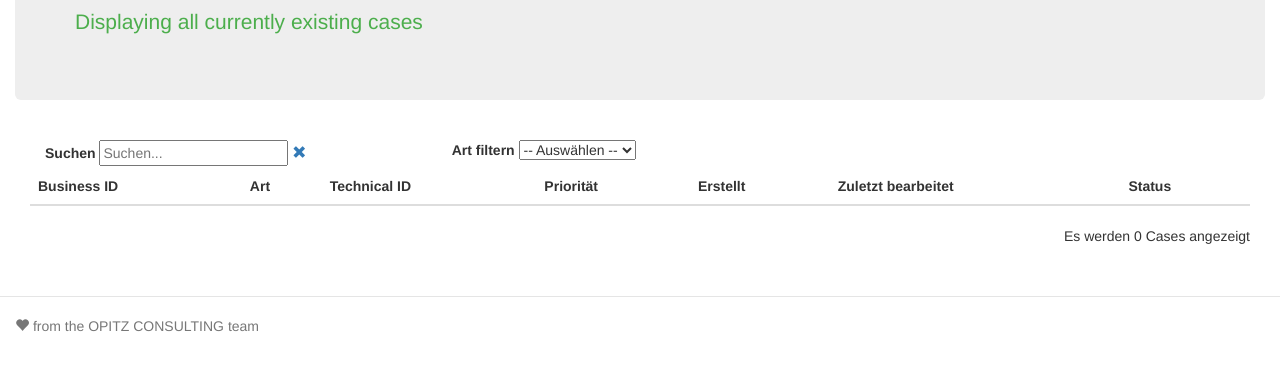
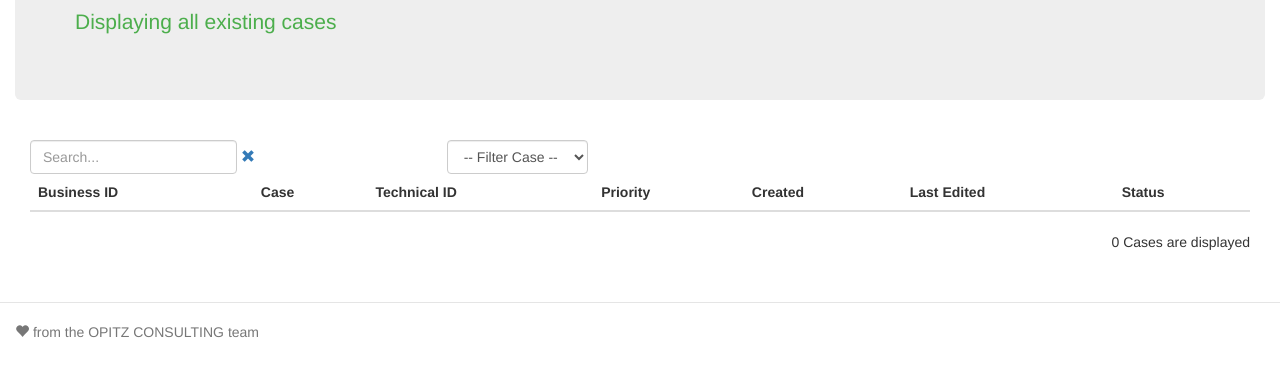
Before and after one commit to opitzconsulting/cattlecrew-case-management-ui, a website: page app/index.html in a window 1280 px wide. Shown: the part 243-620 px from the top of the page. Drawn offline with nearby package versions, Linux system fonts and the light colour scheme; some packages are replaced by stand-ins of ours; files that its build step writes are made by us from their sources; no server answers.

Commit message:
ui: improves dashboard view

```diff
--- a/app/views/dashboard.html
+++ b/app/views/dashboard.html
@@ -2,7 +2,7 @@
   <h1>Dashboard</h1>
 
   <p class="lead">
-    Displaying all currently existing cases
+    Displaying all existing cases
   </p>
 </div>
 
@@ -10,36 +10,51 @@
 
   <div class="col-md-12">
 
-    <div class="table-responsive">
+    <div class="row"> <!-- 1st row -->
 
       <div class="col-md-4">
-        <label for="searchText">Suchen</label>
-        <input id="searchText" type="text" placeholder="Suchen..." ng-model="searchText">
+        <form class="form-inline" role="form">
+          <div class="form-group">
+            <input id="searchText" type="text" class="form-control" placeholder="Search..." ng-model="searchText">
+          </div>
+          <div class="form-group">
             <a class="clear" ng-click="searchText=''"><span class="glyphicon glyphicon-remove"></span></a>
+          </div>
+        </form>
       </div>
 
       <div class="col-md-8">
-        <label for="filterCase">Art filtern</label>
-        <select id="filterCase" ng-model="selectedCaseDefinition"
+        <form class="form-inline" role="form">
+          <div class="form-group">
+            <select id="filterCase" class="form-control" ng-model="selectedCaseDefinition"
                     ng-options="caseDefinition.key for caseDefinition in caseDefinitionsArrayContainer.caseDefinitionList">
-          <option value="">-- Auswählen --</option>
+              <option value="">-- Filter Case --</option>
             </select>
           </div>
+        </form>
+      </div>
+
+    </div>
+
+    <div class="row"> <!-- 2nd row -->
+
+      <div class="table-responsive col-md-12">
 
         <table class="table table-hover">
           <thead>
           <tr>
             <th>Business ID</th>
-          <th>Art</th>
+            <th>Case</th>
             <th>Technical ID</th>
-          <th>Priorität</th>
-          <th>Erstellt</th>
-          <th>Zuletzt bearbeitet</th>
+            <th>Priority</th>
+            <th>Created</th>
+            <th>Last Edited</th>
             <th>Status</th>
           </tr>
           </thead>
           <tbody>
-        <tr ng-repeat="case in resultedCases = (casesOverviewArrayContainer.casesList | orderBy: casesOrderCondition.predicate : casesOrderCondition.reverse | filter : {caseDefinition : selectedCaseDefinition.key} : true | filter : searchText)">
+          <tr
+            ng-repeat="case in resultedCases = (casesOverviewArrayContainer.casesList | orderBy: casesOrderCondition.predicate : casesOrderCondition.reverse | filter : {caseDefinition : selectedCaseDefinition.key} : true | filter : searchText)">
             <td>{{case.businessKey}}</td>
             <td>{{case.caseDefinition}}</td>
             <td>{{case.id}}</td>
@@ -54,10 +69,12 @@
           </tbody>
         </table>
 
-      <p class="text-right">Es werden {{resultedCases.length}} Cases angezeigt</p>
+        <p class="text-right">{{resultedCases.length}} Cases are displayed</p>
 
       </div>
 
     </div>
 
   </div>
+
+</div>
```
Lines whose indentation alone changed are shown as unchanged.
